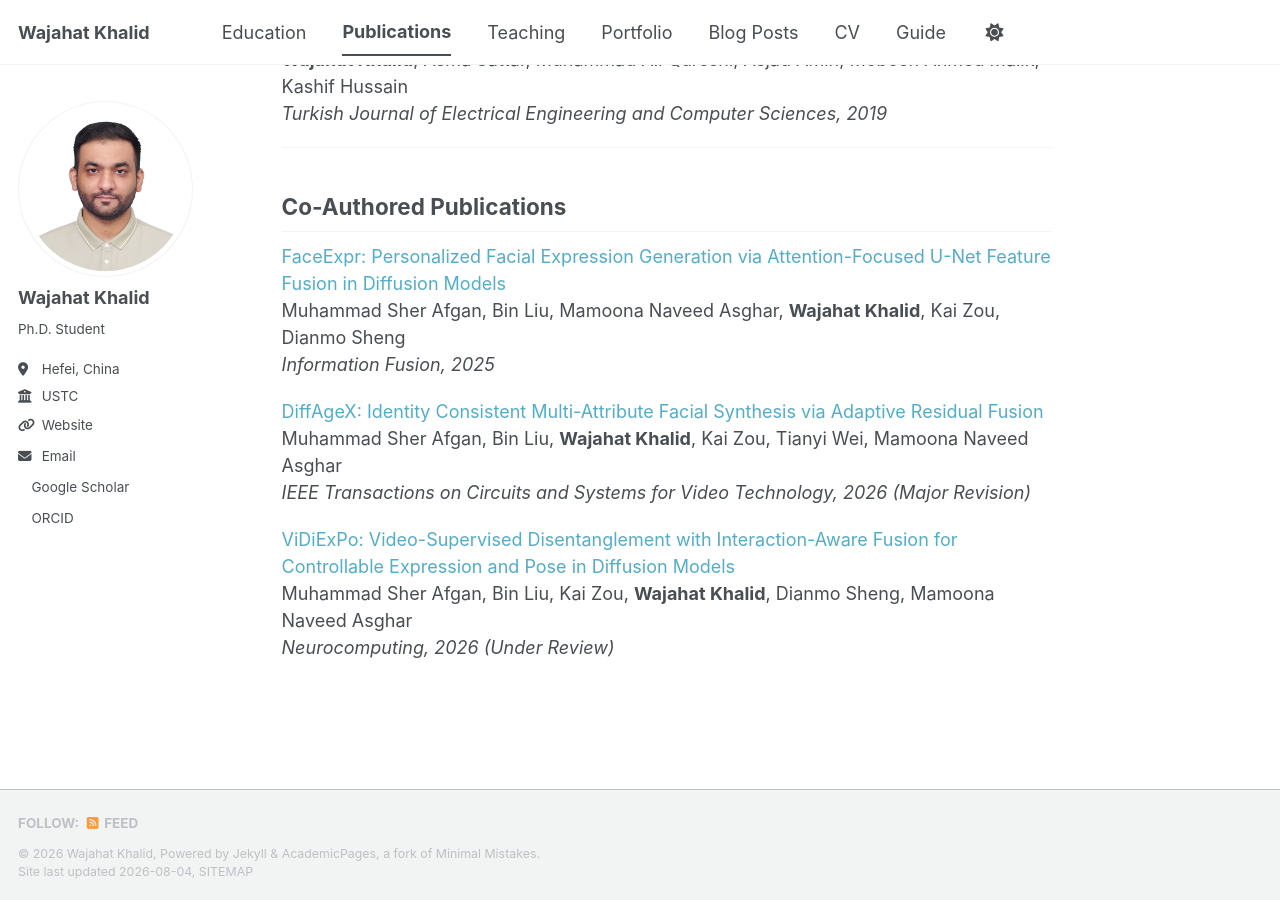
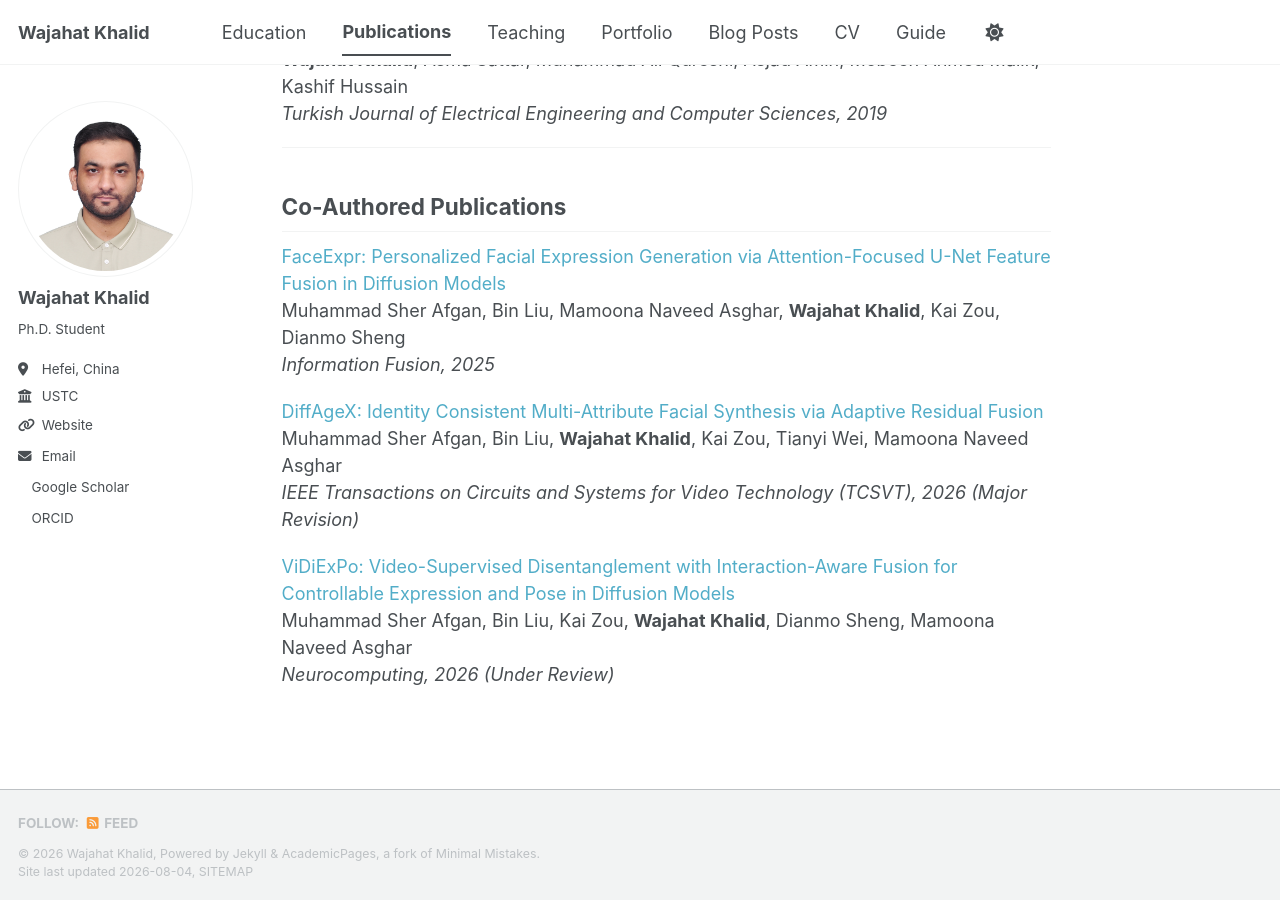
Before and after one commit to Mr-WajahatKhalid/Mr-WajahatKhalid.github.io, a Jekyll site: the page built from _pages/publications.md, in a window 1280 px wide and 900 px high, scrolled down 705 px. Built offline with Jekyll 4.4.1, drawn with Linux system fonts in a browser that asks for light colours; a style sheet for code colours, icons or effects is not loaded.

Commit message:
Update publications.md

```diff
--- a/_pages/publications.md
+++ b/_pages/publications.md
@@ -71,7 +71,7 @@ Muhammad Sher Afgan, Bin Liu, Mamoona Naveed Asghar, <strong>Wajahat Khalid</str
 
 <a href="#">DiffAgeX: Identity Consistent Multi-Attribute Facial Synthesis via Adaptive Residual Fusion</a><br>
 Muhammad Sher Afgan, Bin Liu, <strong>Wajahat Khalid</strong>, Kai Zou, Tianyi Wei, Mamoona Naveed Asghar<br>
-<em>IEEE Transactions on Circuits and Systems for Video Technology, 2026 (Major Revision)</em>
+<em>IEEE Transactions on Circuits and Systems for Video Technology (TCSVT), 2026 (Major Revision)</em>
 
 </div>
 
```
